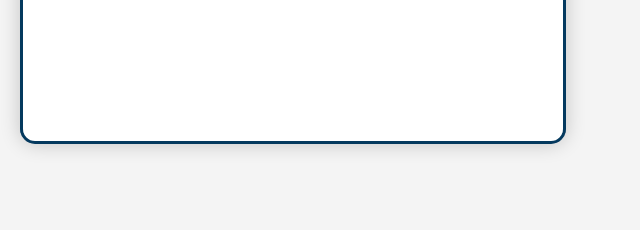
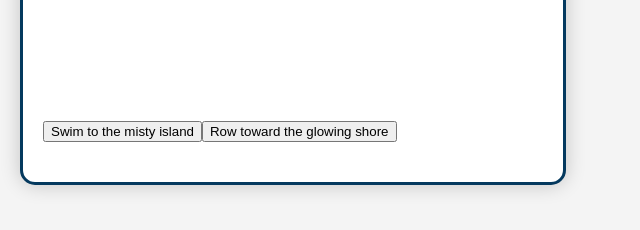
Before and after one commit to Dino-Nuggies45/Lost-At-Sea, a plain HTML site: page index.html in a window 1280 px wide. Shown: the part 122-352 px from the top of the page, without its empty margins (0-640 px from the left). Drawn offline with Linux system fonts and the light colour scheme.

Commit message:
debugging

```diff
--- a/index.html
+++ b/index.html
@@ -12,6 +12,7 @@
         <div id="scene" class="scene-box"></div>
         <div id="options" class="button-box"></div>
         <div id="inventory" class="inventory-box"></div>
+        <div id="text"></div>
     </div>
     <script src="script.js"></script>
 </body>
--- a/script.js
+++ b/script.js
@@ -4,7 +4,7 @@ const scenes = {
     intro: {
         text: "You wake up on a wooden raft, adrift in a vast ocean. The sun is setting, casting a golden hue over the water. You have no memory of how you got here, but you know you need to survive. Two islands are visible in the distance",
         options: [
-            { text: "Swiim to the misty island", next: "mistyIsland" },
+            { text: "Swim to the misty island", next: "mistyIsland" },
             { text: "Row toward the glowing shore", next: "glowingShore" }
         ]
     },
@@ -23,4 +23,104 @@ const scenes = {
             { text: "Search the beach", next: "beachSearch" }
         ]
     },
+
+    sandCollected: {
+        text: "You bottle some glowing sand. It hums faintly in your hand before you stash it away.",
+        options: [
+            { text: "Return to the raft", next: "intro" },
+        ],
+        inventoryGain: "Glowing Sand"
+    },
+
+    talkHermit: {
+        text: "The hermit offers you a torch. 'Take it, and see the truth in the jungle.'",
+        options: [
+            { text: "Take the torch", next: "torchTaken" },
+            { text: "Refuse and run", next: "junglePath" }
+        ]
+    },
+
+    torchTaken: {
+        text: "You recieve a torch.",
+        options: [
+            { text: "Venture into the jungle", next: "junglePath" },
+        ],
+        inventoryGain: "Torch"
+    },
+
+    beachSearch: {
+        text: "You find a shell with strange carvings...it feels oddly magical.",
+         options: [
+            { text: "Keep it", next: "intro" }
+        ],
+        inventoryGain: "Magic Shell"
+    },
+
+    junglePath: {
+        text: "The jungle is dark. Vines hang low. You hear growling.",
+        options: [
+            { text: "Light the torch", next: "safePath", condition: "Torch" },
+            { text: "Proceed without light", next: "dangerPath" }
+        ]
+    },
+
+    safePath: {
+        text: "With the torch you are able to see clearly, the growling fades into the darkness.",
+        options: [
+            { text: "Keep Exploring", next: "templeEntrance" },
+
+        ]
+    },
+
+    dangerPath: {
+        text: "You are ambushed and knocked unconcious! You wake up back on your raft.",
+        options: [
+            { text: "Wake up", next: "intro" },
+
+        ]
+    },
+
+    templeEntrance: {
+        text: "You find an ancient temple. The walls are covered in glowing runes.",
+        options: [
+            { text: "Enter the temple", next: "endingOne" }
+        ]
+    },
+
+    endingOne: {
+        text: "Inside the temple, you find a glowing crystal. As you touch it, visions of the way home flood your mind. You Win!",
+        options: []
+    }
+};
+
+const textElement = document.getElementById("text");
+
+function showScene(key) {
+    const scene = scenes[key];
+    const sceneDiv = document.getElementById("scene");
+    const optionsDiv = document.getElementById("options");
+    const inventoryDiv = document.getElementById("inventory");
+
+
+    sceneDiv.textxtContent = scene.text;
+    optionsDiv.innerHTML = "";
+
+    if (scene.inventoryGain) {
+        inventory[scene.inventoryGain] = true;
+        updateInventory();
+    }
+    scene.options.forEach(option => {
+    if (option.condition && !inventory[option.condition]) return; // Skip this option if the condition is not met
+
+    const btn = document.createElement("button");
+        btn.textContent = option.text;
+        btn.onclick = () => showScene(option.next);
+        optionsDiv.appendChild(btn);
+    });
+
+    const items = Object.keys(inventory);
+    inventoryDiv.textContent = itemes.length > 0 ? "Inventory:" + items.join(", ") : "";
 }
+
+
+showScene("intro");
```
